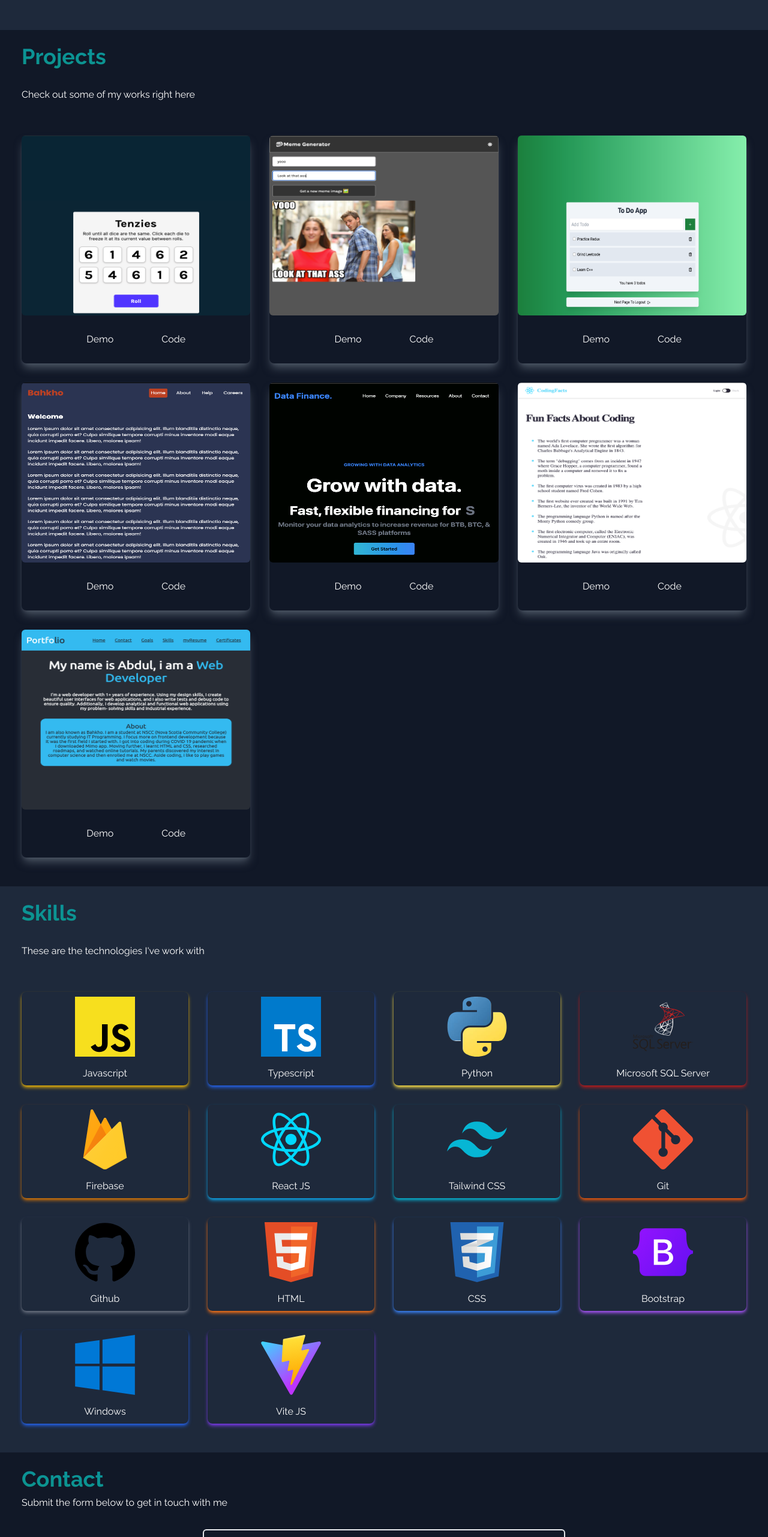
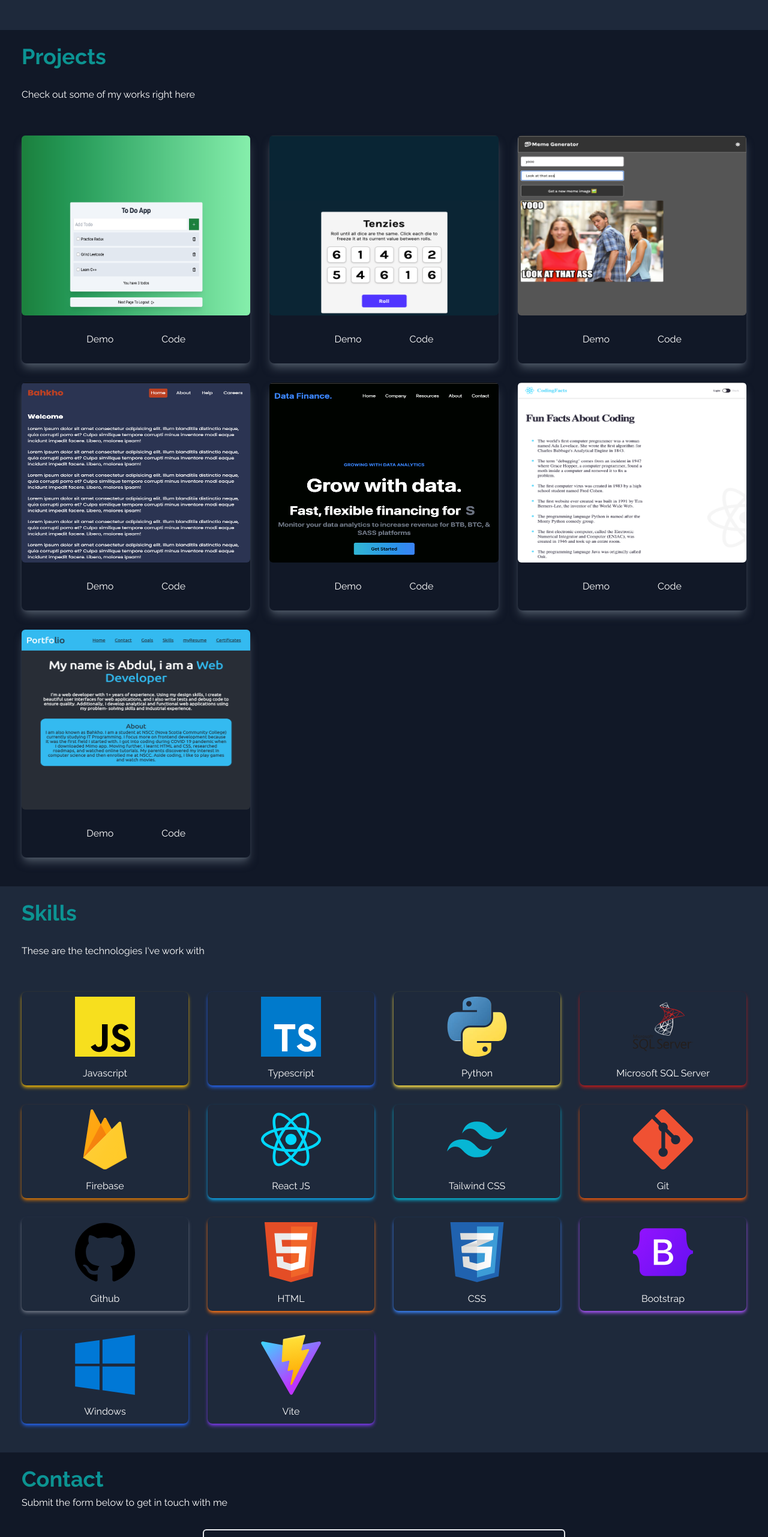
Before and after one commit to Bahkho/Portfolio, a React (Vite) app: page / in a window 1280 px wide. Shown: the part 1507-4070 px from the top of the page at 60% size. Built offline with nearby package versions, Linux system fonts and the light colour scheme.

Commit message:
re arrange projects

```diff
--- a/src/components/Project.jsx
+++ b/src/components/Project.jsx
@@ -10,6 +10,12 @@ import todoApp from "../assets/todo-app.png";
 const Project = (props) => {
   const projects = [
     {
+      id: 7,
+      src: todoApp,
+      demo: "https://todo-app-bahkho.vercel.app/",
+      code: "https://github.com/Bahkho/Todo-App.git",
+    },
+    {
       id: 1,
       src: tenzies,
       demo: "https://tenzies-game-01.netlify.app",
@@ -20,12 +26,6 @@ const Project = (props) => {
       src: memeGenerator,
       demo: "https://meme-generator-00.netlify.app",
       code: "https://github.com/Bahkho/memeGenerator.git",
-    },
-    {
-      id: 7,
-      src: todoApp,
-      demo: "https://todo-app-bahkho.vercel.app/",
-      code: "https://github.com/Bahkho/Todo-App.git",
     },
     {
       id: 3,
--- a/src/components/Skills.jsx
+++ b/src/components/Skills.jsx
@@ -99,7 +99,7 @@ const Skills = (props) => {
     {
       id: 12,
       src: vite,
-      paragraph: "Vite JS",
+      paragraph: "Vite",
       style: "shadow-violet-600",
     },
   ];
```
